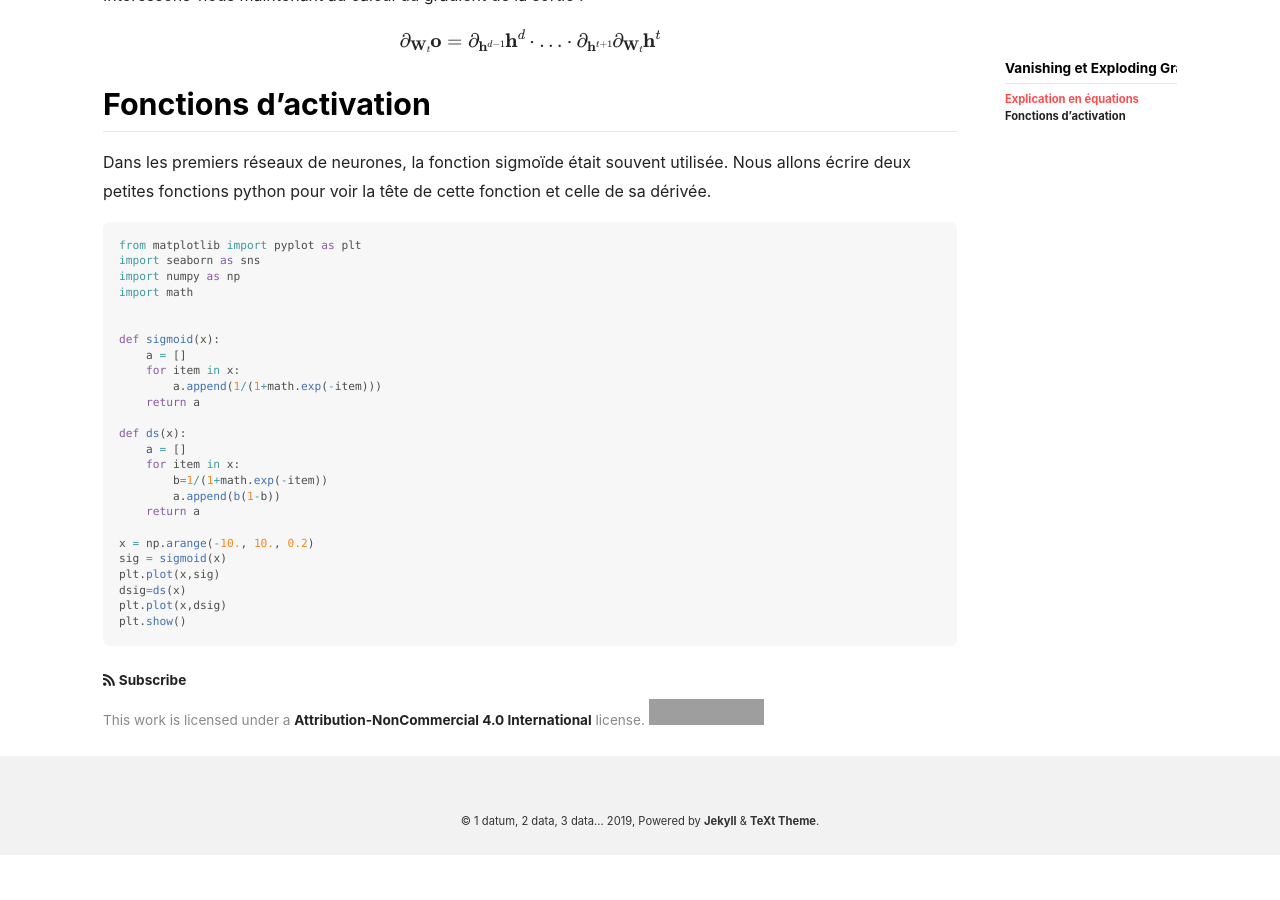
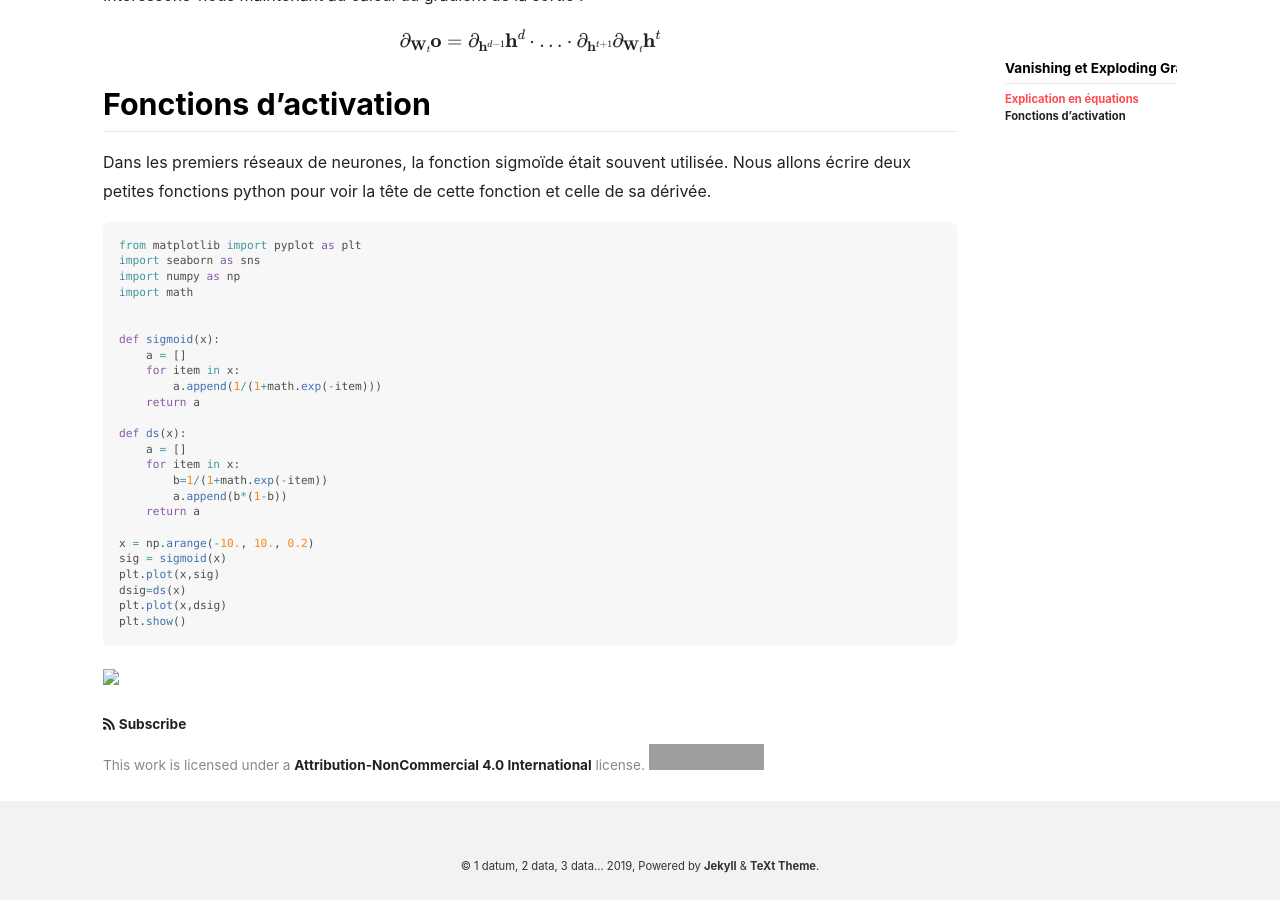
Before and after one commit to BorisAnc/borisanc.github.io, a Jekyll site: the page built from _posts/2019-05-31-init.md, in a window 1280 px wide and 900 px high, scrolled down 1773 px. Built offline with Jekyll 4.4.1, drawn with Linux system fonts in a browser that asks for light colours; nearby versions of some CDN libraries; formulas are drawn with MathJax 3; before the commit the page ends 2628 px from its top, so only the background shows below that; grey boxes are pictures that could not be loaded.

Commit message:
add graph

````diff
--- a/_posts/2019-05-31-init.md
+++ b/_posts/2019-05-31-init.md
@@ -93,7 +93,7 @@ def ds(x):
     a = []
     for item in x:
         b=1/(1+math.exp(-item))
-        a.append(b(1-b))
+        a.append(b*(1-b))
     return a
 
 x = np.arange(-10., 10., 0.2)
@@ -103,3 +103,7 @@ dsig=ds(x)
 plt.plot(x,dsig)
 plt.show()
 ```
+
+
+
+<img class="image image--md" src="images/2019-05-31-init-sigmoide.png"/>
````
Also changed, not shown: _posts/images/2019-05-31-init-sigmoide.png (added).
